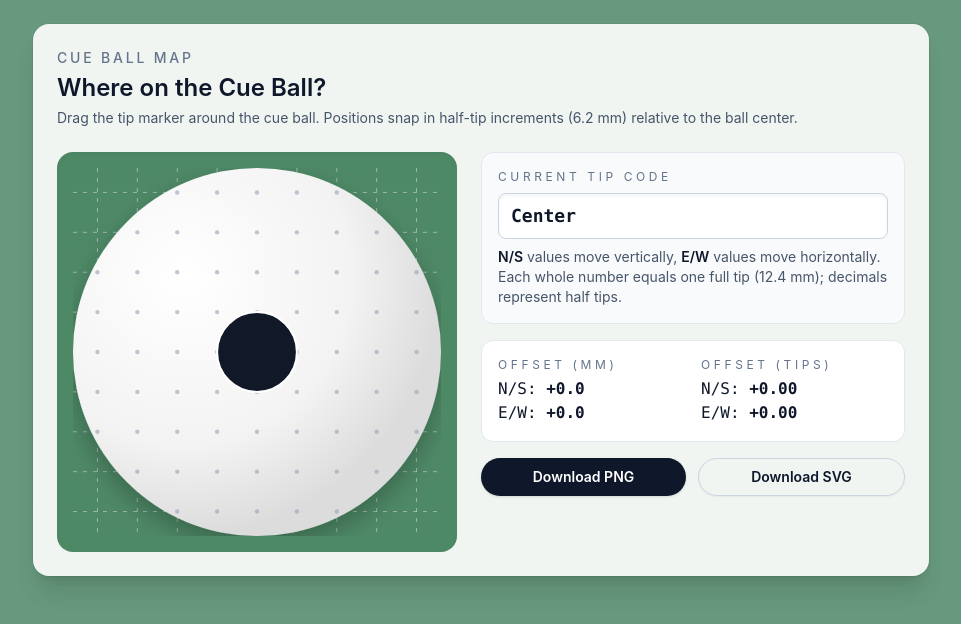
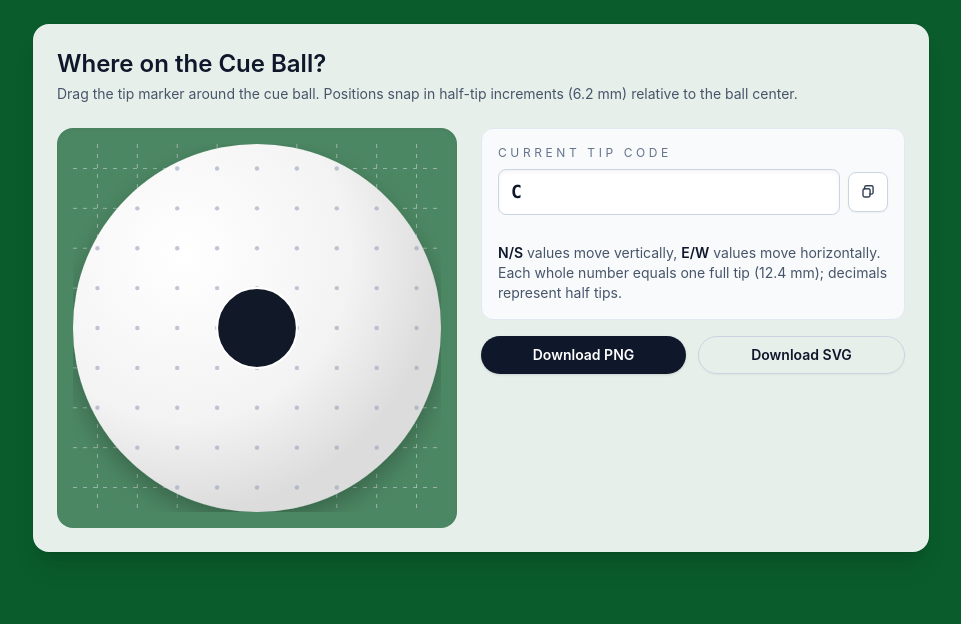
Before and after one commit to open-source-pool/where-on-the-cue-ball, a React (Vite) app: page / in a window 1280 px wide. Shown: the top 624 px of the page, without its empty margins (159-1120 px from the left). Built offline with nearby package versions, Linux system fonts and the light colour scheme.

Commit message:
feat: copy code

```diff
--- a/src/App.tsx
+++ b/src/App.tsx
@@ -1,4 +1,4 @@
-import { useCallback, useMemo, useRef, useState, useLayoutEffect } from "react";
+import { useCallback, useMemo, useRef, useState, useLayoutEffect, useEffect } from "react";
 import { toPng } from "html-to-image";
 
 type PointerKind = "mouse" | "pen" | "touch" | "unknown";
@@ -21,7 +21,9 @@ const formatValue = (valueTips: number) => {
   if (Math.abs(rounded) < 0.001) {
     return "";
   }
-  return `${Number.isInteger(rounded) ? rounded.toFixed(0) : rounded.toString()}`;
+  return `${
+    Number.isInteger(rounded) ? rounded.toFixed(0) : rounded.toString()
+  }`;
 };
 
 const describePosition = (pos: TipPosition) => {
@@ -39,7 +41,7 @@ const describePosition = (pos: TipPosition) => {
     parts.push(`${pos.x > 0 ? "E" : "W"}${xValue}`);
   }
 
-  return parts.length ? parts.join(" ") : "Center";
+  return parts.length ? parts.join(" ") : "C";
 };
 
 const useGridPoints = () => {
@@ -67,6 +69,26 @@ const downloadBlob = (blob: Blob, filename: string) => {
   setTimeout(() => URL.revokeObjectURL(link.href), 0);
 };
 
+const fallbackCopy = (text: string) => {
+  if (typeof document === "undefined") return false;
+  const textarea = document.createElement("textarea");
+  textarea.value = text;
+  textarea.style.position = "fixed";
+  textarea.style.opacity = "0";
+  textarea.style.pointerEvents = "none";
+  document.body.appendChild(textarea);
+  textarea.focus();
+  textarea.select();
+  let success = false;
+  try {
+    success = document.execCommand("copy");
+  } catch {
+    success = false;
+  }
+  document.body.removeChild(textarea);
+  return success;
+};
+
 type VibrateNavigator = Navigator & {
   webkitVibrate?: (pattern: number | number[]) => boolean;
 };
@@ -80,6 +102,40 @@ function App() {
   const touchActiveRef = useRef(false);
   const canvasWrapperRef = useRef<HTMLDivElement>(null);
   const [canvasSizePx, setCanvasSizePx] = useState(CANVAS_SIZE_PX);
+  const [copied, setCopied] = useState(false);
+  const copyTimeoutRef = useRef<number | null>(null);
+
+  useEffect(() => {
+    return () => {
+      if (copyTimeoutRef.current) {
+        window.clearTimeout(copyTimeoutRef.current);
+      }
+    };
+  }, []);
+
+  const label = describePosition(tipPosition);
+
+  const copyToClipboard = useCallback(async (text: string) => {
+    if (typeof navigator !== "undefined" && navigator.clipboard?.writeText) {
+      try {
+        await navigator.clipboard.writeText(text);
+        return true;
+      } catch {
+        // swallow and fallback
+      }
+    }
+    return fallbackCopy(text);
+  }, []);
+
+  const handleCopy = useCallback(async () => {
+    const success = await copyToClipboard(label);
+    if (!success) return;
+    setCopied(true);
+    if (copyTimeoutRef.current) {
+      window.clearTimeout(copyTimeoutRef.current);
+    }
+    copyTimeoutRef.current = window.setTimeout(() => setCopied(false), 1200);
+  }, [copyToClipboard, label]);
 
   useLayoutEffect(() => {
     const wrapper = canvasWrapperRef.current;
@@ -119,7 +175,7 @@ function App() {
       }
       return best;
     },
-    [gridPoints],
+    [gridPoints]
   );
 
   const vibrate = useCallback((duration = 12) => {
@@ -153,7 +209,7 @@ function App() {
         return snapped;
       });
     },
-    [findNearestGridPoint, mmToPx, vibrate],
+    [findNearestGridPoint, mmToPx, vibrate]
   );
 
   const updatePositionFromPointerEvent = useCallback(
@@ -161,7 +217,7 @@ function App() {
       const pointerType = (event.pointerType ?? "unknown") as PointerKind;
       updatePositionFromClientPoint(event.clientX, event.clientY, pointerType);
     },
-    [updatePositionFromClientPoint],
+    [updatePositionFromClientPoint]
   );
 
   const updatePositionFromTouchEvent = useCallback(
@@ -170,7 +226,7 @@ function App() {
       if (!touch) return;
       updatePositionFromClientPoint(touch.clientX, touch.clientY, "touch");
     },
-    [updatePositionFromClientPoint],
+    [updatePositionFromClientPoint]
   );
 
   const handlePointerDown = (event: React.PointerEvent) => {
@@ -240,8 +296,6 @@ function App() {
     }
   };
 
-  const label = describePosition(tipPosition);
-
   const gridLevels = useMemo(() => {
     const levels: number[] = [];
     const steps = Math.floor(BALL_RADIUS_MM / HALF_TIP_MM);
@@ -252,14 +306,15 @@ function App() {
   }, []);
 
   return (
-    <div className="min-h-screen bg-felt/60 p-4 sm:p-6">
+    <div className="min-h-screen bg-felt p-4 sm:p-6">
       <div className="mx-auto flex w-full max-w-4xl flex-col gap-6 rounded-2xl bg-white/90 p-4 shadow-xl ring-1 ring-black/5 sm:p-6">
         <header className="space-y-1">
-          <p className="text-sm font-medium uppercase tracking-[0.2em] text-slate-500">Cue Ball Map</p>
-          <h1 className="text-2xl font-semibold text-slate-900">Where on the Cue Ball?</h1>
+          <h1 className="text-2xl font-semibold text-slate-900">
+            Where on the Cue Ball?
+          </h1>
           <p className="text-sm text-slate-600">
-            Drag the tip marker around the cue ball. Positions snap in half-tip increments (6.2&nbsp;mm) relative to the
-            ball center.
+            Drag the tip marker around the cue ball. Positions snap in half-tip
+            increments (6.2&nbsp;mm) relative to the ball center.
           </p>
         </header>
 
@@ -275,7 +330,11 @@ function App() {
                 height={canvasSizePx}
                 viewBox={`0 0 ${canvasSizePx} ${canvasSizePx}`}
                 className="h-auto w-full select-none touch-none"
-                style={{ WebkitUserSelect: "none", userSelect: "none", WebkitTouchCallout: "none" }}
+                style={{
+                  WebkitUserSelect: "none",
+                  userSelect: "none",
+                  WebkitTouchCallout: "none",
+                }}
                 onPointerDown={handlePointerDown}
                 onPointerMove={handlePointerMove}
                 onPointerUp={endDrag}
@@ -295,12 +354,28 @@ function App() {
                     <stop offset="65%" stopColor="#f3f3f3" />
                     <stop offset="100%" stopColor="#dcdcdc" />
                   </radialGradient>
-                <filter id="shadow" x="-20%" y="-20%" width="140%" height="140%">
-                  <feDropShadow dx="0" dy="10" stdDeviation="12" floodColor="#000000" floodOpacity="0.25" />
+                  <filter
+                    id="shadow"
+                    x="-20%"
+                    y="-20%"
+                    width="140%"
+                    height="140%"
+                  >
+                    <feDropShadow
+                      dx="0"
+                      dy="10"
+                      stdDeviation="12"
+                      floodColor="#000000"
+                      floodOpacity="0.25"
+                    />
                   </filter>
                 </defs>
                 <rect width="100%" height="100%" rx="24" fill="transparent" />
-              <g transform={`translate(${canvasSizePx / 2} ${canvasSizePx / 2})`}>
+                <g
+                  transform={`translate(${canvasSizePx / 2} ${
+                    canvasSizePx / 2
+                  })`}
+                >
                   {gridLevels.map((level) => {
                     const offset = level * mmToPx;
                     return (
@@ -334,7 +409,11 @@ function App() {
                   fill="url(#ballShade)"
                   filter="url(#shadow)"
                 />
-              <g transform={`translate(${canvasSizePx / 2} ${canvasSizePx / 2})`}>
+                <g
+                  transform={`translate(${canvasSizePx / 2} ${
+                    canvasSizePx / 2
+                  })`}
+                >
                   {gridPoints.map((point, index) => {
                     const cx = point.x * mmToPx;
                     const cy = -point.y * mmToPx;
@@ -344,7 +423,9 @@ function App() {
                         cx={cx}
                         cy={cy}
                         r={2.2}
-                      fill={point.x === 0 && point.y === 0 ? "#0f172a" : "#94a3b8"}
+                        fill={
+                          point.x === 0 && point.y === 0 ? "#0f172a" : "#94a3b8"
+                        }
                         opacity={point.x === 0 && point.y === 0 ? 0.8 : 0.6}
                       />
                     );
@@ -364,59 +445,53 @@ function App() {
 
           <div className="flex flex-col gap-4">
             <div className="rounded-xl border border-slate-200 bg-slate-50 p-4">
-              <p className="text-xs uppercase tracking-[0.3em] text-slate-500">Current tip code</p>
+              <p className="text-xs uppercase tracking-[0.3em] text-slate-500">
+                Current tip code
+              </p>
+              <div className="mt-2 flex items-center gap-2">
                 <input
                   value={label}
                   readOnly
-                className="mt-2 w-full rounded-lg border border-slate-300 bg-white px-3 py-2 font-mono text-lg font-semibold text-slate-900 shadow-inner focus:outline-none"
+                  className="w-full flex-1 rounded-lg border border-slate-300 bg-white px-3 py-2 font-mono text-lg font-semibold text-slate-900 shadow-inner focus:outline-none"
                   aria-label="Current tip position code"
                 />
+                <button
+                  type="button"
+                  onClick={handleCopy}
+                  className="inline-flex h-10 w-10 items-center justify-center rounded-lg border border-slate-300 bg-white text-slate-700 shadow-sm transition hover:bg-slate-100 focus-visible:outline focus-visible:outline-2 focus-visible:outline-offset-2 focus-visible:outline-slate-900"
+                  aria-label="Copy tip code"
+                  title={copied ? "Copied!" : "Copy tip code"}
+                >
+                  <svg
+                    xmlns="http://www.w3.org/2000/svg"
+                    viewBox="0 0 24 24"
+                    fill="none"
+                    stroke="currentColor"
+                    strokeWidth="1.7"
+                    strokeLinecap="round"
+                    strokeLinejoin="round"
+                    className={`h-5 w-5 ${copied ? "text-emerald-600" : ""}`}
+                    aria-hidden="true"
+                  >
+                    <path d="M8 8.5V6.4c0-1.1.9-2 2-2h6.1c1.1 0 2 .9 2 2v6.1c0 1.1-.9 2-2 2H13.9" />
+                    <rect x="6" y="8" width="8.5" height="10" rx="2" />
+                  </svg>
+                </button>
+              </div>
+              <p
+                className="mt-1 text-xs font-medium text-emerald-600"
+                role="status"
+                aria-live="polite"
+              >
+                {copied ? "Copied" : "\u00a0"}
+              </p>
               <p className="mt-2 text-sm text-slate-600">
-                <strong className="font-semibold text-slate-900">N/S</strong> values move vertically,{" "}
-                <strong className="font-semibold text-slate-900">E/W</strong> values move horizontally. Each whole number
-                equals one full tip (12.4&nbsp;mm); decimals represent half tips.
+                <strong className="font-semibold text-slate-900">N/S</strong>{" "}
+                values move vertically,{" "}
+                <strong className="font-semibold text-slate-900">E/W</strong>{" "}
+                values move horizontally. Each whole number equals one full tip
+                (12.4&nbsp;mm); decimals represent half tips.
               </p>
-            </div>
-
-            <div className="grid gap-4 rounded-xl border border-slate-200 bg-white p-4 md:grid-cols-2">
-              <div>
-                <p className="text-xs uppercase tracking-[0.3em] text-slate-500">Offset (mm)</p>
-                <div className="mt-1 font-mono text-slate-900">
-                  <p>
-                    N/S:{" "}
-                    <span className="font-semibold">
-                      {tipPosition.y >= 0 ? "+" : "-"}
-                      {Math.abs(tipPosition.y).toFixed(1)}
-                    </span>
-                  </p>
-                  <p>
-                    E/W:{" "}
-                    <span className="font-semibold">
-                      {tipPosition.x >= 0 ? "+" : "-"}
-                      {Math.abs(tipPosition.x).toFixed(1)}
-                    </span>
-                  </p>
-                </div>
-              </div>
-              <div>
-                <p className="text-xs uppercase tracking-[0.3em] text-slate-500">Offset (tips)</p>
-                <div className="mt-1 font-mono text-slate-900">
-                  <p>
-                    N/S:{" "}
-                    <span className="font-semibold">
-                      {tipPosition.y >= 0 ? "+" : "-"}
-                      {Math.abs(tipPosition.y / TIP_DIAMETER_MM).toFixed(2)}
-                    </span>
-                  </p>
-                  <p>
-                    E/W:{" "}
-                    <span className="font-semibold">
-                      {tipPosition.x >= 0 ? "+" : "-"}
-                      {Math.abs(tipPosition.x / TIP_DIAMETER_MM).toFixed(2)}
-                    </span>
-                  </p>
-                </div>
-              </div>
             </div>
 
             <div className="flex flex-col gap-3 sm:flex-row">
--- a/src/index.css
+++ b/src/index.css
@@ -3,8 +3,9 @@
 @tailwind utilities;
 
 :root {
-  font-family: "Inter", "SF Pro Display", system-ui, -apple-system, BlinkMacSystemFont, "Segoe UI", sans-serif;
-  color-scheme: light;
+  font-family: "Inter", "SF Pro Display", system-ui, -apple-system,
+    BlinkMacSystemFont, "Segoe UI", sans-serif;
+  color-scheme: dark;
 }
 
 body {
```
Lines whose indentation alone changed are shown as unchanged.
